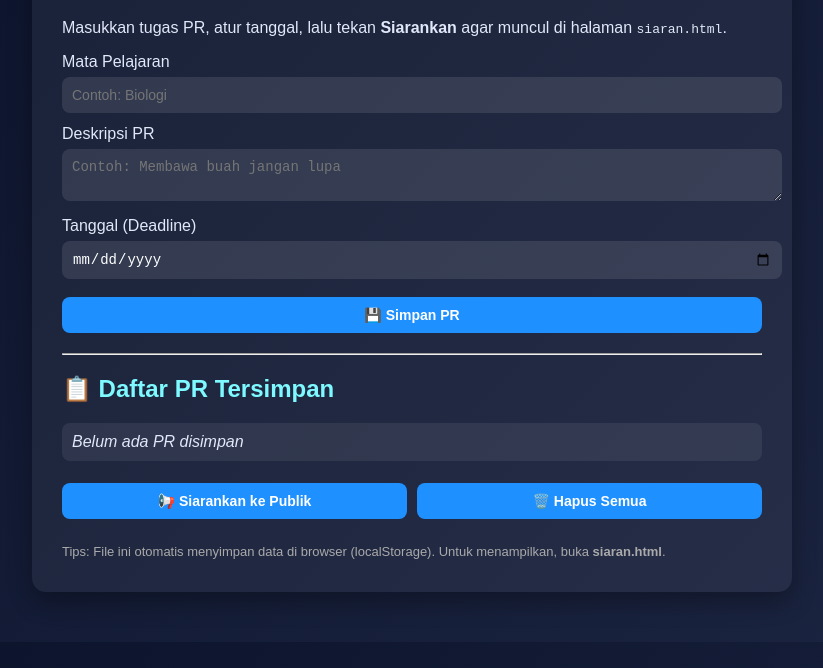
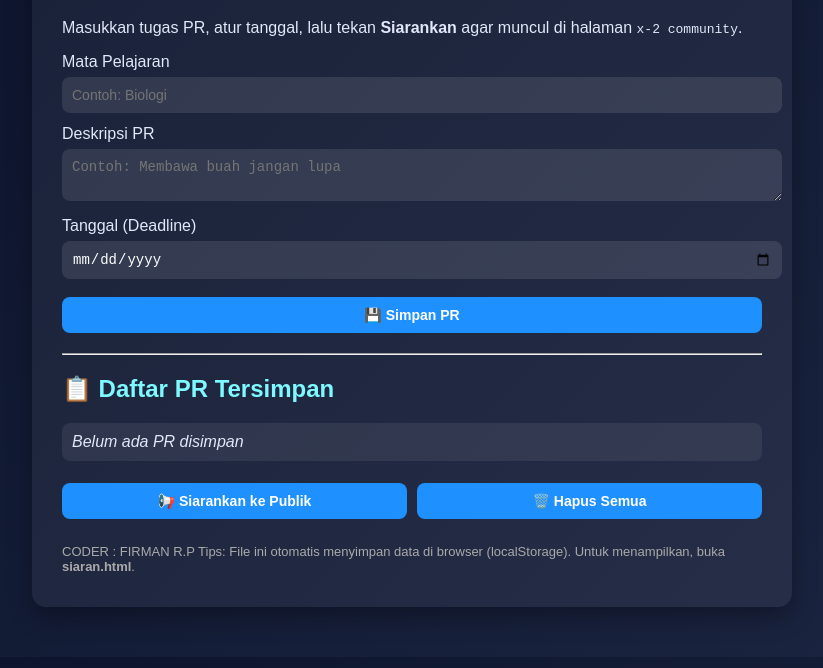
Before and after one commit to Delven-f/pengingatpr1, a plain HTML site: page index.html in a window 1280 px wide. Shown: the part 132-800 px from the top of the page, without its empty margins (228-1051 px from the left). Drawn offline with Linux system fonts and the light colour scheme.

Commit message:
Update index.html

```diff
--- a/index.html
+++ b/index.html
@@ -3,13 +3,13 @@
 <head>
   <meta charset="utf-8" />
   <meta name="viewport" content="width=device-width, initial-scale=1" />
-  <title>Pengingat PR X-2 — Admin</title>
+  <title>Pengingat PR X-2 — ADMIN</title>
   <link rel="stylesheet" href="style.css" />
 </head>
 <body>
   <div class="container">
     <h1>📘 Pengingat PR X-2 — Admin</h1>
-    <p>Masukkan tugas PR, atur tanggal, lalu tekan <b>Siarankan</b> agar muncul di halaman <code>siaran.html</code>.</p>
+    <p>Masukkan tugas PR, atur tanggal, lalu tekan <b>Siarankan</b> agar muncul di halaman <code>x-2 community</code>.</p>
 
     <form id="formPR">
       <label>Mata Pelajaran</label>
@@ -34,7 +34,8 @@
       <button id="hapus">🗑️ Hapus Semua</button>
     </div>
 
-    <p class="note">Tips: File ini otomatis menyimpan data di browser (localStorage). Untuk menampilkan, buka <b>siaran.html</b>.</p>
+    <p class="note">CODER : FIRMAN R.P
+      Tips: File ini otomatis menyimpan data di browser (localStorage). Untuk menampilkan, buka <b>siaran.html</b>.</p>
   </div>
 
   <script>
```
